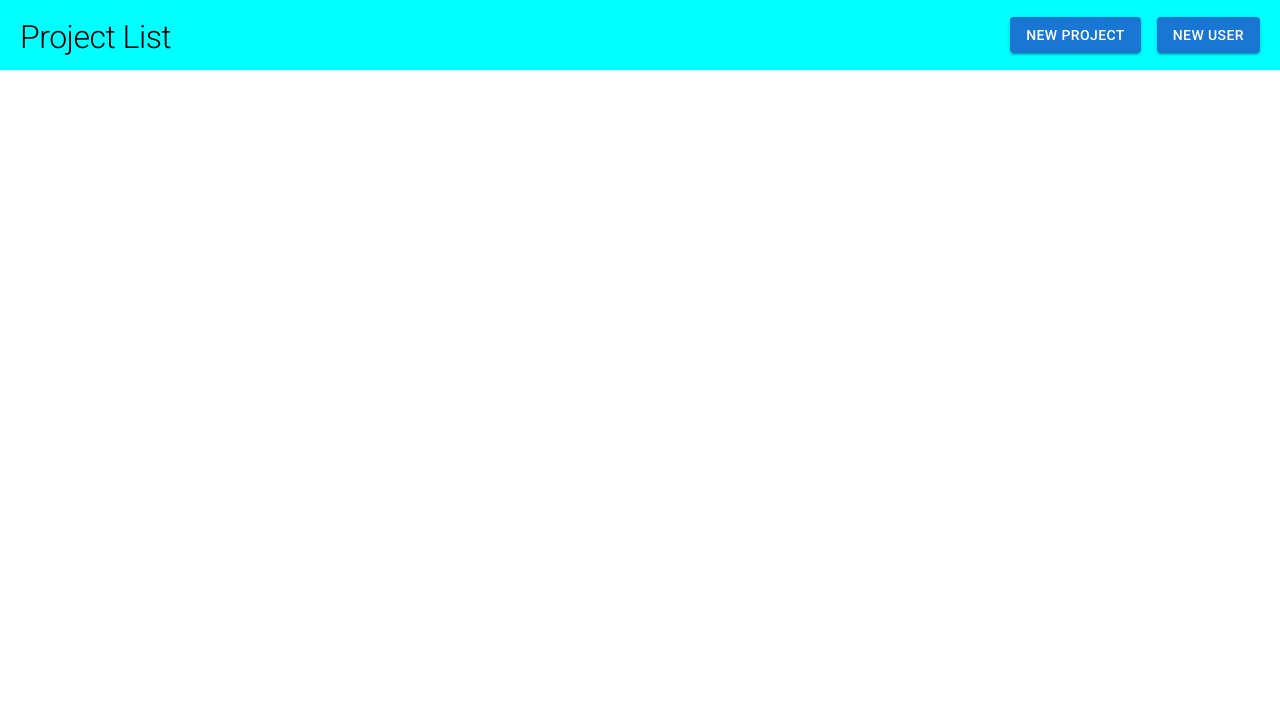
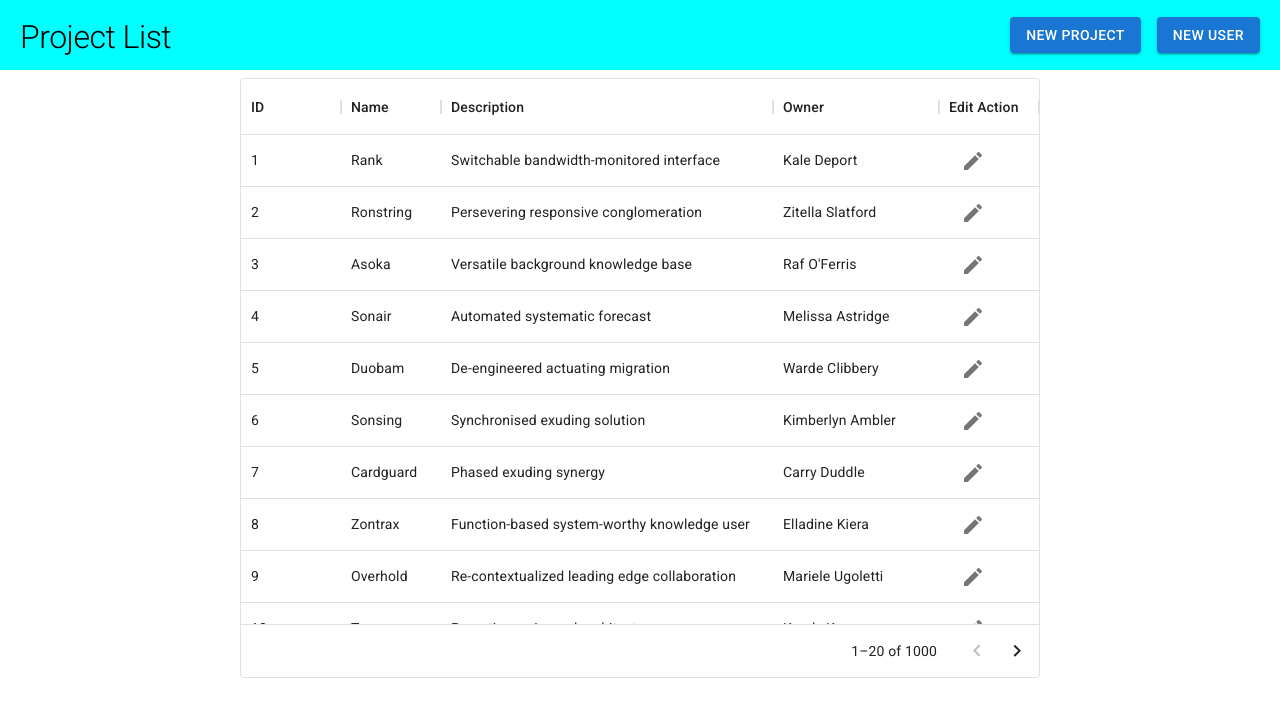
Before and after one commit to fcatania/react-challenge, a React (Create React App) app: page / in a window 1280 px wide. Shown: the top 716 px of the page. Built offline with nearby package versions, Linux system fonts and the light colour scheme.

Commit message:
add usage of project table in ProjectList page

```diff
--- a/src/pages/ProjectList/ProjectList.module.css
+++ b/src/pages/ProjectList/ProjectList.module.css
@@ -14,3 +14,10 @@
   align-items: center;
   padding: 0 20px;
 }
+
+.tableContainer {
+  width: 100%;
+  display: flex;
+  justify-content: center;
+  margin-top: 8px;
+}
--- a/src/pages/ProjectList/ProjectList.tsx
+++ b/src/pages/ProjectList/ProjectList.tsx
@@ -1,6 +1,7 @@
 import React from 'react';
 import { Typography, Button, Stack } from '@mui/material';
 import styles from './ProjectList.module.css';
+import { ProjectTable } from '../../components/ProjectTable/ProjectTable';
 
 export const ProjectList = () => {
   return (
@@ -14,6 +15,9 @@ export const ProjectList = () => {
           <Button variant="contained">NEW USER</Button>
         </Stack>
       </header>
+      <div className={styles.tableContainer}>
+        <ProjectTable />
+      </div>
     </div >
   );
 }
```
